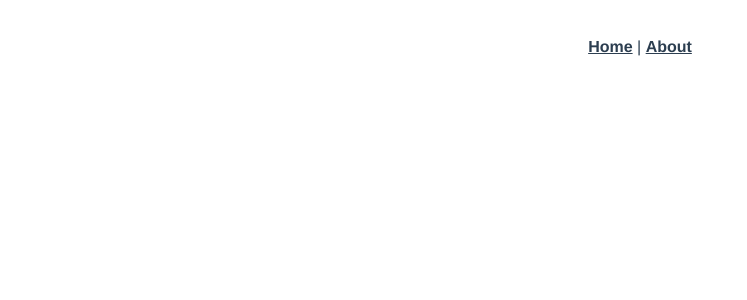
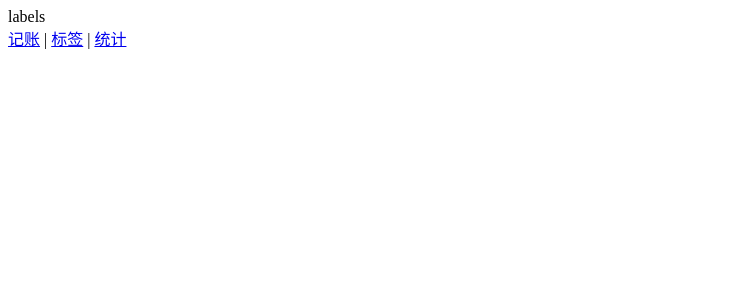
Before and after one commit to limeng678/PocketBook-test, a Vue app: page /#/labels in a window 1280 px wide. Shown: the top 300 px of the page, without its empty margins (0-747 px from the left). Built offline with nearby package versions, Linux system fonts and the light colour scheme.

Commit message:
创建三个页面

```diff
--- a/src/App.vue
+++ b/src/App.vue
@@ -1,11 +1,15 @@
 <template>
-  <div id="app">
-    <div id="nav">
-      <router-link to="/">Home</router-link> |
-      <router-link to="/about">About</router-link>
-    </div>
-    <router-view/>
-  </div>
+ <div>
+   <router-view/>
+   <div>
+     <router-link to="/money">记账</router-link>
+     |
+     <router-link to="/labels">标签</router-link>
+     |
+     <router-link to="/statistics">统计</router-link>
+   </div>
+
+ </div>
 </template>
 
 <style lang="scss">
--- a/src/router/index.ts
+++ b/src/router/index.ts
@@ -1,27 +1,32 @@
-import Vue from 'vue'
-import VueRouter, { RouteConfig } from 'vue-router'
-import Home from '../views/Home.vue'
+import Vue from 'vue';
+import VueRouter, {RouteConfig} from 'vue-router';
+import Home from '../views/Home.vue';
+import Money from '@/views/Money.vue';
+import Labels from '@/views/Labels.vue';
+import Statistics from '@/views/Statistics.vue';
+Vue.use(VueRouter);
 
-Vue.use(VueRouter)
-
-  const routes: Array<RouteConfig> = [
+const routes= [
   {
-    path: '/',
-    name: 'Home',
-    component: Home
+    path:'/',
+    redirect:'/money'
   },
   {
-    path: '/about',
-    name: 'About',
-    // route level code-splitting
-    // this generates a separate chunk (about.[hash].js) for this route
-    // which is lazy-loaded when the route is visited.
-    component: () => import(/* webpackChunkName: "about" */ '../views/About.vue')
+    path:'/money',
+    component:Money
+  },
+  {
+    path:'/labels',
+    component:Labels
+  },
+  {
+    path:'/statistics',
+    component:Statistics
   }
-]
+];
 
 const router = new VueRouter({
   routes
-})
+});
 
-export default router
+export default router;
--- /dev/null
+++ b/src/views/Labels.vue
@@ -0,0 +1,13 @@
+<template>
+  <div>labels</div>
+</template>
+
+<script>
+  export default {
+    name: "Labels"
+  }
+</script>
+
+<style scoped>
+
+</style>
--- /dev/null
+++ b/src/views/Money.vue
@@ -0,0 +1,13 @@
+<template>
+  <div>money</div>
+</template>
+
+<script>
+  export default {
+    name: "Money"
+  }
+</script>
+
+<style scoped>
+
+</style>
--- /dev/null
+++ b/src/views/Statistics.vue
@@ -0,0 +1,13 @@
+<template>
+  <div>statistic</div>
+</template>
+
+<script>
+  export default {
+    name: "Statistics"
+  }
+</script>
+
+<style scoped>
+
+</style>
```
